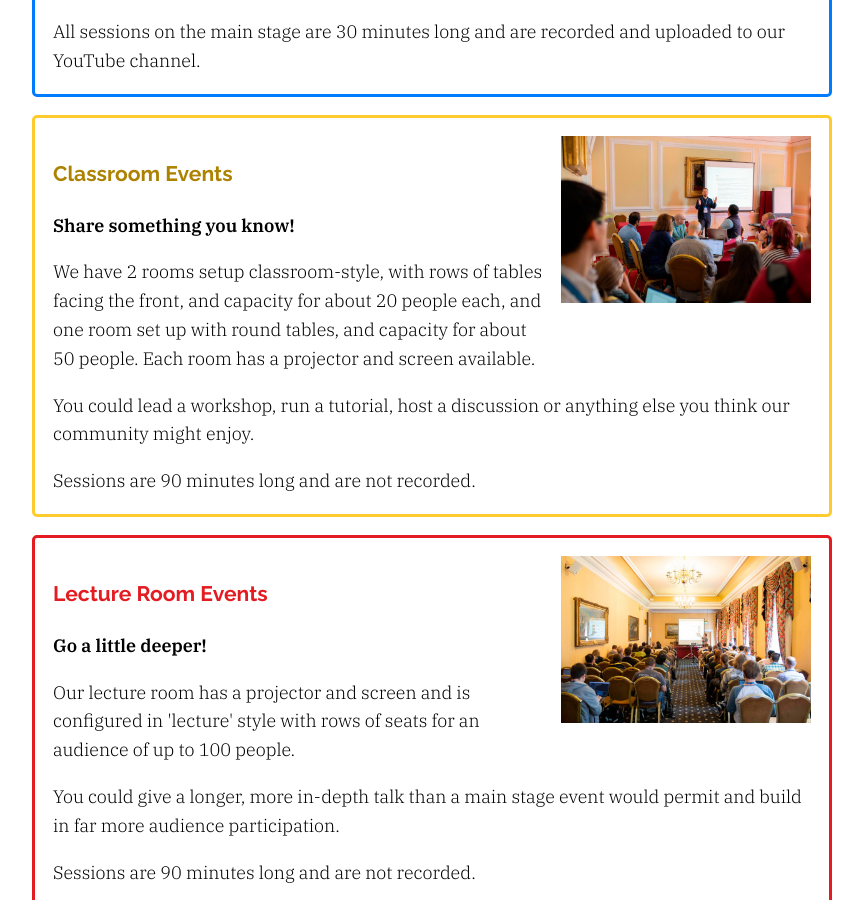
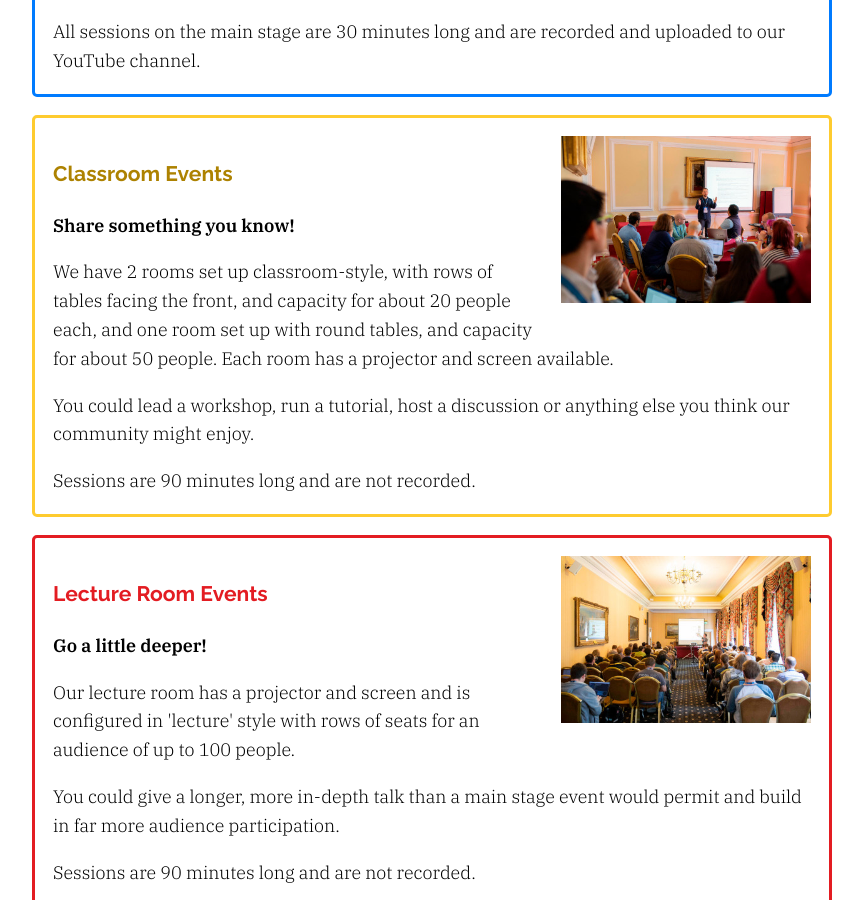
Before and after one commit to gma/2025.pyconuk.org, a Jekyll site: the page built from src/call-for-proposals.md, in a window 1280 px wide and 900 px high, scrolled down 1096 px. Shown: the whole window, without its empty margins (208-1071 px from the left). Built offline with Jekyll 4.4.1, drawn with Linux system fonts in a browser that asks for light colours.

Commit message:
Set up correctly

```diff
--- a/src/call-for-proposals.md
+++ b/src/call-for-proposals.md
@@ -36,7 +36,7 @@ title: Call for Proposals
 
   <h3>Classroom Events</h3>
   <p><strong>Share something you know!</strong></p>
-  <p>We have 2 rooms setup classroom-style, with rows of tables facing the front, and capacity for about 20  people each, and one room set up with round tables, and capacity for about 50 people.  Each room has a projector and screen available.</p>
+  <p>We have 2 rooms set up classroom-style, with rows of tables facing the front, and capacity for about 20  people each, and one room set up with round tables, and capacity for about 50 people.  Each room has a projector and screen available.</p>
   <p>You could lead a workshop, run a tutorial, host a discussion or anything else you think our community might enjoy.</p>
   <p>Sessions are 90 minutes long and are not recorded.</p>
 </div>
```
